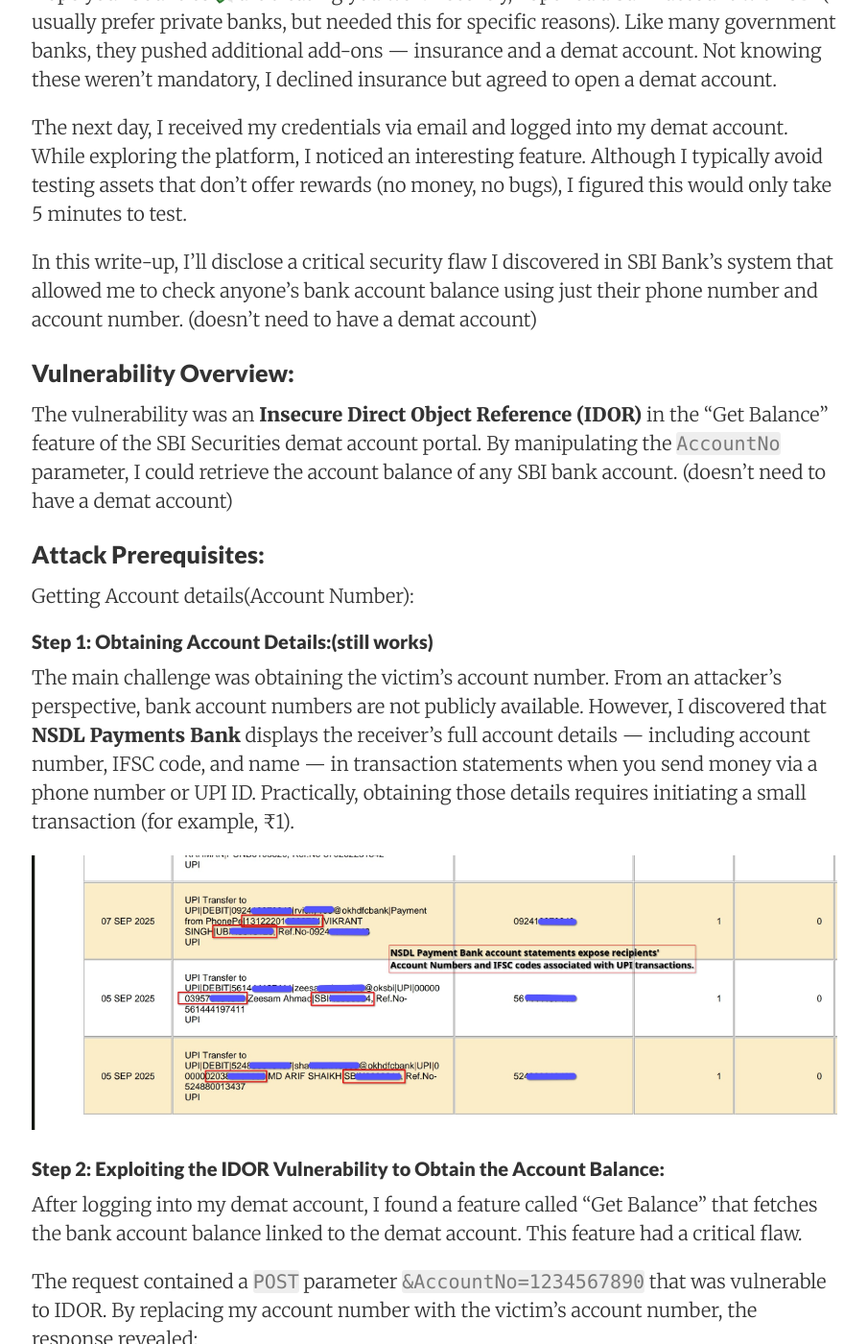
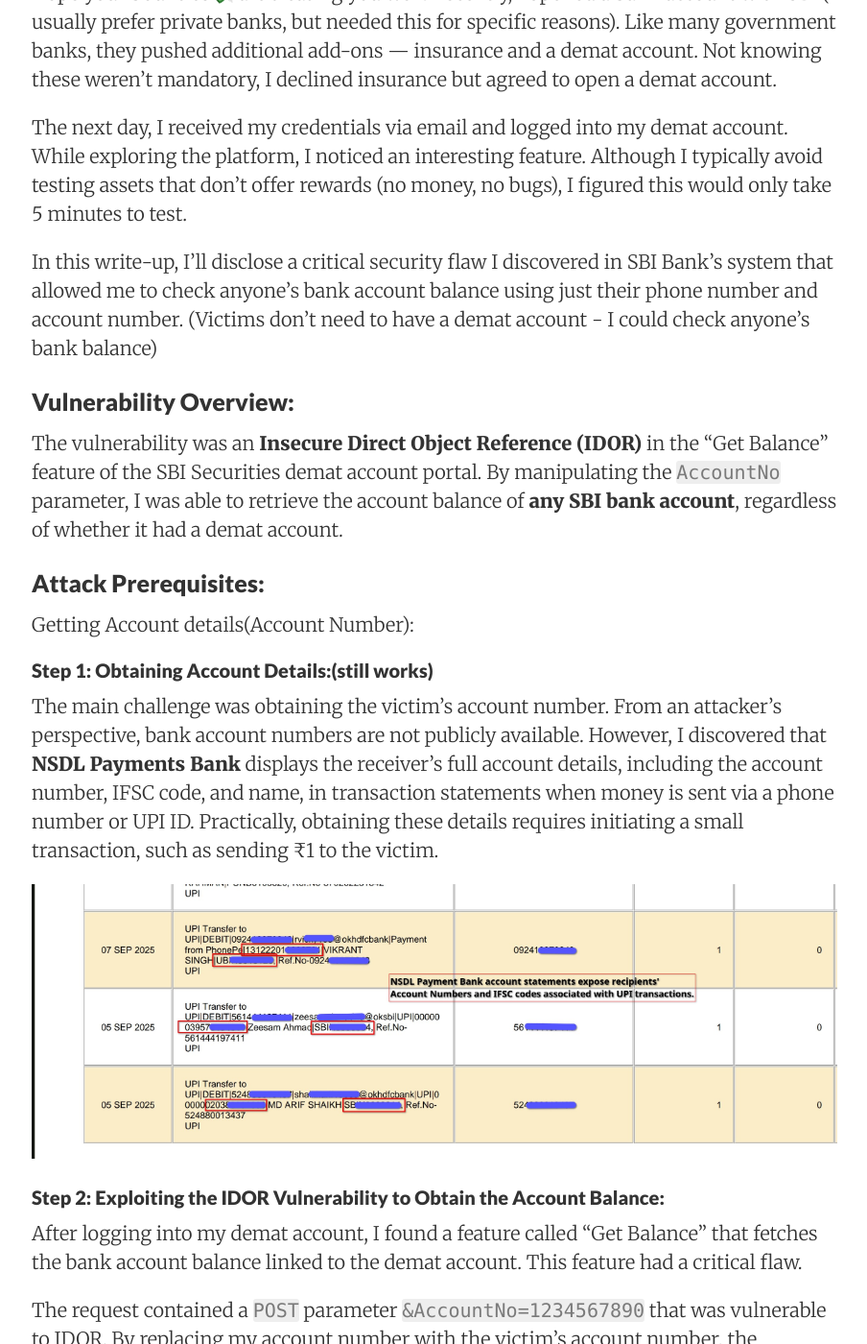
Before and after one commit to nxtexploit/blog, a Jekyll site: the page built from _posts/2025-10-21-how-i-managed-to-check-anyones-sbi-bank-balance-using-just-a-phone-number.md, in a window 1280 px wide and 1400 px high, scrolled down 1297 px. Shown: the whole window at 96% size, without its empty margins (187-1091 px from the left). Built offline with Jekyll 4.4.1, drawn with Linux system fonts in a browser that asks for light colours; nearby versions of some CDN libraries; comment, search, counter and statistics services are not loaded.

Commit message:
Update 2025-10-21-how-i-managed-to-check-anyones-sbi-bank-balance-using-just-a-phone-number.md

```diff
--- a/_posts/2025-10-21-how-i-managed-to-check-anyones-sbi-bank-balance-using-just-a-phone-number.md
+++ b/_posts/2025-10-21-how-i-managed-to-check-anyones-sbi-bank-balance-using-just-a-phone-number.md
@@ -20,13 +20,13 @@
 
 The next day, I received my credentials via email and logged into my demat account. While exploring the platform, I noticed an interesting feature. Although I typically avoid testing assets that don't offer rewards (no money, no bugs), I figured this would only take 5 minutes to test.
 
-In this write-up, I'll disclose a critical security flaw I discovered in SBI Bank's system that allowed me to check anyone's bank account balance using just their phone number and account number. (doesn't need to have a demat account)
+In this write-up, I'll disclose a critical security flaw I discovered in SBI Bank's system that allowed me to check anyone's bank account balance using just their phone number and account number. (Victims don't need to have a demat account - I could check anyone's bank balance)
 
 
 
 ### Vulnerability Overview:
 
-The vulnerability was an **Insecure Direct Object Reference (IDOR)** in the "Get Balance" feature of the SBI Securities demat account portal. By manipulating the `AccountNo` parameter, I could retrieve the account balance of any SBI bank account. (doesn't need to have a demat account)
+The vulnerability was an **Insecure Direct Object Reference (IDOR)** in the “Get Balance” feature of the SBI Securities demat account portal. By manipulating the `AccountNo` parameter, I was able to retrieve the account balance of **any SBI bank account**, regardless of whether it had a demat account.
 
 ### Attack Prerequisites:
 
@@ -35,7 +35,7 @@
 
 #### **Step 1:** Obtaining Account Details:(still works)
 
-The main challenge was obtaining the victim’s account number. From an attacker’s perspective, bank account numbers are not publicly available. However, I discovered that **NSDL Payments Bank** displays the receiver’s full account details — including account number, IFSC code, and name — in transaction statements when you send money via a phone number or UPI ID. Practically, obtaining those details requires initiating a small transaction (for example, ₹1).
+The main challenge was obtaining the victim’s account number. From an attacker’s perspective, bank account numbers are not publicly available. However, I discovered that **NSDL Payments Bank** displays the receiver’s full account details, including the account number, IFSC code, and name, in transaction statements when money is sent via a phone number or UPI ID. Practically, obtaining these details requires initiating a small transaction, such as sending ₹1 to the victim.
 
 <p align="center">
   <img src="/blog/images/nsdl-statement.jpg">
```
